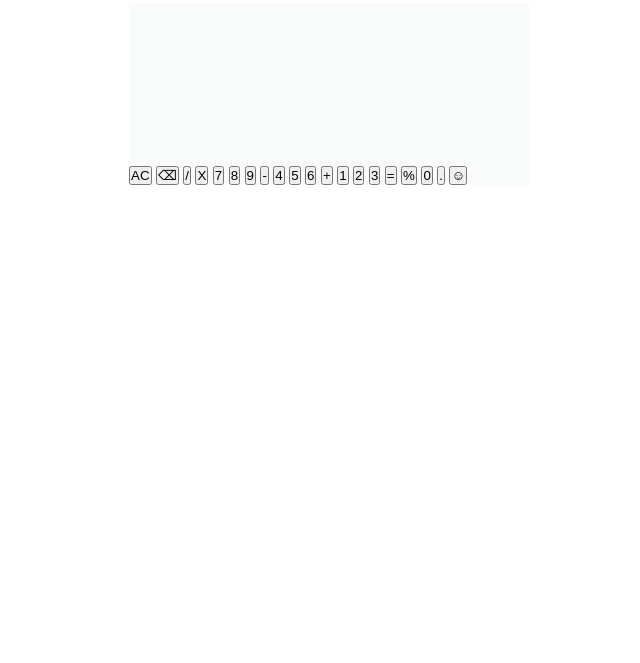
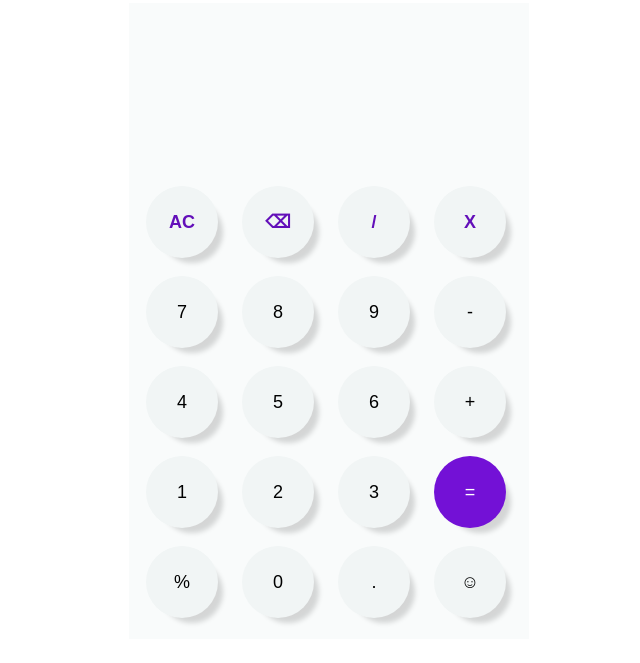
Before and after one commit to william-3D/calculator, a plain HTML site: page index.html in a window 1280 px wide. Shown: the part 77-740 px from the top of the page, without its empty margins (311-951 px from the left). Drawn offline with Linux system fonts and the light colour scheme; a web font is replaced by a local one.

Commit message:
style calculator buttons

```diff
--- a/stylesheet.css
+++ b/stylesheet.css
@@ -19,3 +19,47 @@
   font-size: 1.7em;
   height: 6em;
 }
+
+.buttons {
+  display: grid;
+  grid-template-columns: repeat(4, 1fr);
+  padding: 0.7em 0;
+  margin: auto 0.5em;
+}
+
+.buttons button {
+  background: #f1f5f5;
+  color: #000;
+  height: 4em;
+  width: 4em;
+  margin: 0.5em;
+  cursor: pointer;
+  border-radius: 50%;
+  box-shadow: 10px 10px 5px -5px rgba(0, 0, 0, 0.15);
+  border: unset;
+  font-size: large;
+}
+
+.buttons button:hover {
+  background: #ffffff;
+  box-shadow: 10px 10px 5px -5px rgba(130, 7, 197, 0.223);
+  border: 0.01em solid rgba(130, 7, 197, 0.223);
+}
+
+.buttons button:active {
+  transform: translateX(0.08em) translateY(0.08em);
+}
+
+.buttons .color {
+  font-weight: 600;
+  color: #630fb9;
+}
+
+.buttons .equals {
+  background-color: #7311d6;
+  color: #fff;
+}
+
+.buttons .equals:hover {
+  color: #000;
+}
```
